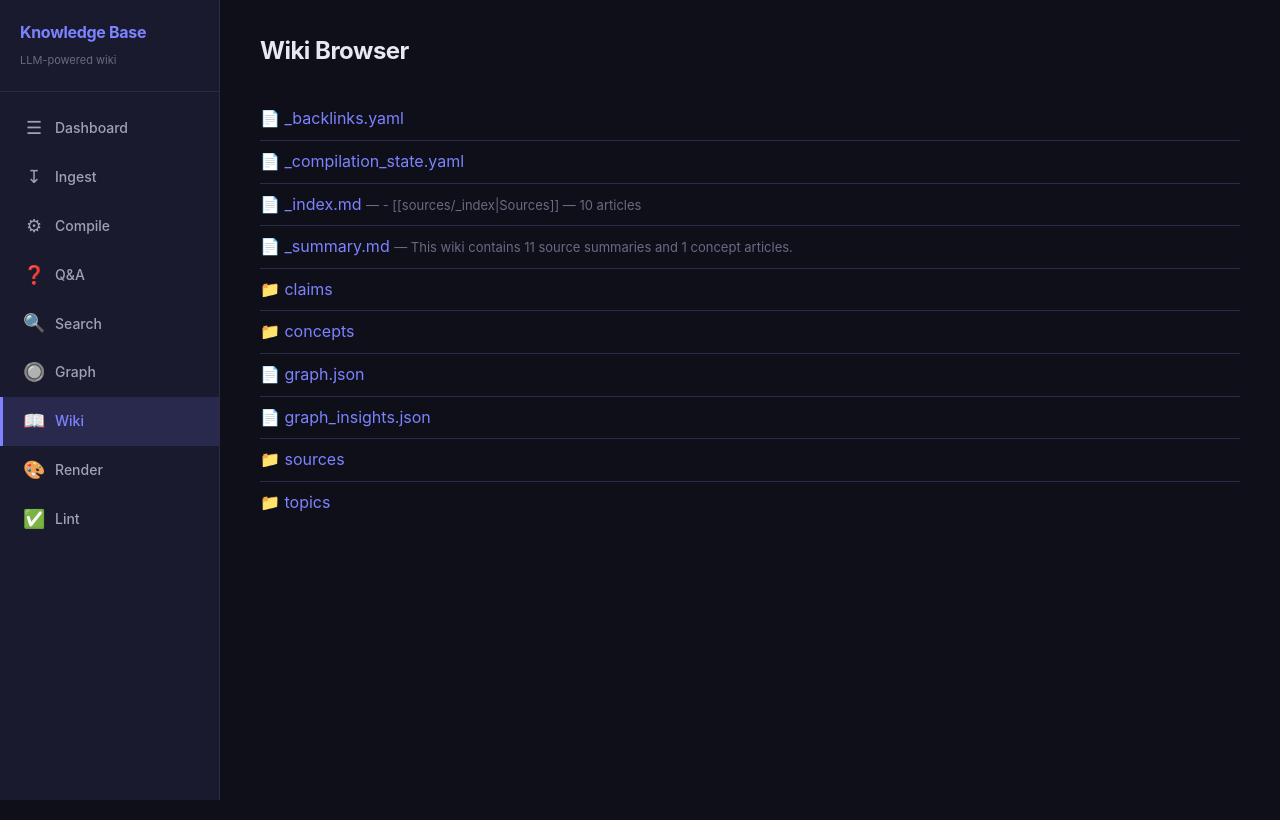
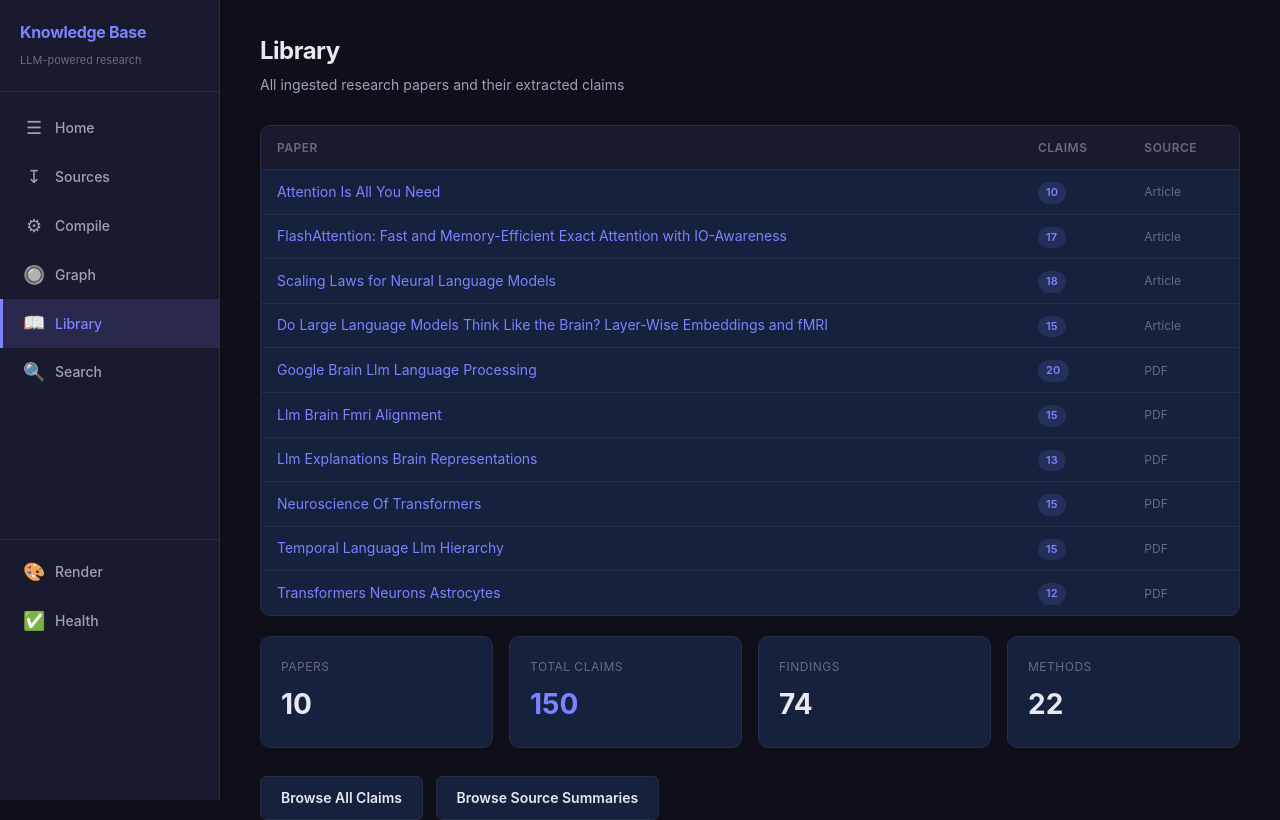
Before and after one commit to jyothivenkat-hub/llm-knowledge-base, a Flask app: page /wiki/ in a window 1280 px wide. Run offline with Flask 3, Linux system fonts and the light colour scheme.

Commit message:
Clean up sidebar and rebuild Library page
Co-Authored-By: Claude Opus 4.6 (1M context) <noreply@anthropic.com>

```diff
--- a/src/dashboard/app.py
+++ b/src/dashboard/app.py
@@ -137,6 +137,51 @@ def create_app(config: Optional[Config] = None) -> Flask:
             for i, p in enumerate(parts):
                 breadcrumb.append({"name": p, "path": "/".join(parts[:i+1])})
 
+        # Library landing page (wiki root)
+        if not path or path == "":
+            papers = []
+            graph_nodes = []
+            if config.graph_path.exists():
+                graph = json.loads(config.graph_path.read_text(encoding="utf-8"))
+                graph_nodes = graph.get("nodes", [])
+
+            # Build paper list from manifest
+            from ..ingest.manifest import Manifest
+            manifest = Manifest(config.raw_path / "_manifest.yaml")
+            for entry in manifest.all_entries():
+                claim_count = sum(1 for n in graph_nodes if entry.path in n.get("source_paper", ""))
+                source_type = "PDF" if entry.path.endswith(".pdf") else "Article"
+                # Find the wiki source summary if it exists
+                slug_name = entry.path.split("/")[-1].rsplit(".", 1)[0]
+                wiki_source = None
+                for f in (wiki_path / "sources").glob("*.md"):
+                    if slug_name.lower() in f.stem.lower():
+                        wiki_source = str(f.relative_to(wiki_path))
+                        break
+                papers.append({
+                    "title": entry.title,
+                    "path": wiki_source or f"sources/{slug_name}.md",
+                    "claim_count": claim_count,
+                    "source_type": source_type,
+                })
+
+            # Claims summary
+            type_counts = {}
+            for n in graph_nodes:
+                t = n.get("type", "claim")
+                type_counts[t] = type_counts.get(t, 0) + 1
+
+            claims_summary = {
+                "total": len(graph_nodes),
+                "findings": type_counts.get("finding", 0),
+                "methods": type_counts.get("method", 0),
+            }
+
+            return render_template("wiki.html", active="wiki", is_dir=True,
+                                   is_library_root=True, papers=papers,
+                                   claims_summary=claims_summary)
+
+        # Regular directory browse
         if target.is_dir():
             items = []
             for item in sorted(target.iterdir()):
@@ -146,7 +191,6 @@ def create_app(config: Optional[Config] = None) -> Flask:
                 brief = ""
                 if item.is_file() and item.suffix == ".md":
                     content = read_markdown(item)
-                    # Extract first non-heading line
                     for line in strip_frontmatter(content).splitlines():
                         line = line.strip()
                         if line and not line.startswith("#") and not line.startswith("---"):
@@ -154,22 +198,45 @@ def create_app(config: Optional[Config] = None) -> Flask:
                             break
                 items.append({"name": item.name, "path": rel, "is_dir": item.is_dir(), "brief": brief})
             return render_template("wiki.html", active="wiki", is_dir=True,
+                                   is_library_root=False, dir_name=Path(path).name.title(),
                                    items=items, breadcrumb=breadcrumb)
 
+        # Single article view
         if target.exists() and target.suffix == ".md":
             content = read_markdown(target)
             html = render_md(strip_frontmatter(content))
+
+            # Extract title
+            article_title = target.stem.replace("-", " ").title()
+            for line in content.splitlines():
+                if line.startswith("# "):
+                    article_title = line[2:].strip()
+                    break
+
+            # Find claims from this paper
+            article_claims = []
+            article_source = ""
+            if config.graph_path.exists():
+                graph = json.loads(config.graph_path.read_text(encoding="utf-8"))
+                # Match claims by source paper or by filename
+                for n in graph.get("nodes", []):
+                    sp = n.get("source_paper", "")
+                    if target.stem.lower() in sp.lower() or sp.lower() in str(target).lower():
+                        article_claims.append(n)
 
             # Load backlinks
             backlinks = []
             bl_path = wiki_path / "_backlinks.yaml"
             if bl_path.exists():
                 bl_data = yaml.safe_load(bl_path.read_text(encoding="utf-8")) or {}
-                stem = target.stem.lower()
-                backlinks = bl_data.get(stem, [])
+                backlinks = bl_data.get(target.stem.lower(), [])
 
             return render_template("wiki.html", active="wiki", is_dir=False,
-                                   content=html, breadcrumb=breadcrumb, backlinks=backlinks)
+                                   is_article=True, article_title=article_title,
+                                   article_source=article_source,
+                                   article_claims=article_claims,
+                                   content=html, breadcrumb=breadcrumb,
+                                   backlinks=backlinks)
 
         return "Not found", 404
 
--- a/src/dashboard/templates/base.html
+++ b/src/dashboard/templates/base.html
@@ -10,18 +10,19 @@
     <nav class="sidebar">
         <div class="sidebar-brand">
             <h1>Knowledge Base</h1>
-            <span>LLM-powered wiki</span>
+            <span>LLM-powered research</span>
         </div>
         <ul class="nav-items">
-            <li><a href="/" class="{% if active == 'home' %}active{% endif %}"><span class="icon">&#9776;</span> Dashboard</a></li>
-            <li><a href="/ingest" class="{% if active == 'ingest' %}active{% endif %}"><span class="icon">&#8615;</span> Ingest</a></li>
+            <li><a href="/" class="{% if active == 'home' %}active{% endif %}"><span class="icon">&#9776;</span> Home</a></li>
+            <li><a href="/ingest" class="{% if active == 'ingest' %}active{% endif %}"><span class="icon">&#8615;</span> Sources</a></li>
             <li><a href="/compile" class="{% if active == 'compile' %}active{% endif %}"><span class="icon">&#9881;</span> Compile</a></li>
-            <li><a href="/qa" class="{% if active == 'qa' %}active{% endif %}"><span class="icon">&#10067;</span> Q&A</a></li>
+            <li><a href="/graph" class="{% if active == 'graph' %}active{% endif %}"><span class="icon">&#128280;</span> Graph</a></li>
+            <li><a href="/wiki/" class="{% if active == 'wiki' %}active{% endif %}"><span class="icon">&#128214;</span> Library</a></li>
             <li><a href="/search" class="{% if active == 'search' %}active{% endif %}"><span class="icon">&#128269;</span> Search</a></li>
-            <li><a href="/graph" class="{% if active == 'graph' %}active{% endif %}"><span class="icon">&#128280;</span> Graph</a></li>
-            <li><a href="/wiki/" class="{% if active == 'wiki' %}active{% endif %}"><span class="icon">&#128214;</span> Wiki</a></li>
+        </ul>
+        <ul class="nav-items" style="border-top: 1px solid var(--border); margin-top: 8px; padding-top: 8px;">
             <li><a href="/render" class="{% if active == 'render' %}active{% endif %}"><span class="icon">&#127912;</span> Render</a></li>
-            <li><a href="/lint" class="{% if active == 'lint' %}active{% endif %}"><span class="icon">&#9989;</span> Lint</a></li>
+            <li><a href="/lint" class="{% if active == 'lint' %}active{% endif %}"><span class="icon">&#9989;</span> Health</a></li>
         </ul>
     </nav>
     <main class="main">
--- a/src/dashboard/templates/wiki.html
+++ b/src/dashboard/templates/wiki.html
@@ -1,20 +1,107 @@
 {% extends "base.html" %}
-{% block title %}Wiki{% endblock %}
+{% block title %}Library{% endblock %}
 {% block content %}
+
+{% if is_article %}
+    <!-- Reading a specific article -->
     <div class="page-header">
-    <h2>Wiki Browser</h2>
+        <h2>{{ article_title }}</h2>
+        {% if article_source %}<p>Source: {{ article_source }}</p>{% endif %}
+    </div>
+
+    {% if article_claims %}
+    <div style="margin-bottom: 20px;">
+        <span style="color: var(--text-muted); font-size: 13px;">{{ article_claims | length }} claims extracted from this paper:</span>
+        <div style="display:flex;flex-wrap:wrap;gap:4px;margin-top:8px;">
+            {% for c in article_claims %}
+            <span class="badge badge-info" style="font-size:11px;cursor:pointer;" title="{{ c.text }}">{{ c.type }}</span>
+            {% endfor %}
+        </div>
+    </div>
+    {% endif %}
+
+    {% if backlinks %}
+    <div style="margin-bottom: 16px;">
+        <span style="color: var(--text-muted); font-size: 13px;">Backlinks:</span>
+        {% for bl in backlinks %}
+        <a href="/wiki/{{ bl }}" class="badge badge-info" style="margin-left: 4px;">{{ bl }}</a>
+        {% endfor %}
+    </div>
+    {% endif %}
+
+    <div class="wiki-content">{{ content | safe }}</div>
+
+{% elif is_dir and is_library_root %}
+    <!-- Library landing page -->
+    <div class="page-header">
+        <h2>Library</h2>
+        <p>All ingested research papers and their extracted claims</p>
+    </div>
+
+    {% if papers %}
+    <div class="table-wrap">
+        <table>
+            <thead>
+                <tr>
+                    <th>Paper</th>
+                    <th>Claims</th>
+                    <th>Source</th>
+                </tr>
+            </thead>
+            <tbody>
+                {% for p in papers %}
+                <tr style="cursor:pointer;" onclick="window.location='/wiki/{{ p.path }}'">
+                    <td><a href="/wiki/{{ p.path }}">{{ p.title }}</a></td>
+                    <td><span class="badge badge-info">{{ p.claim_count }}</span></td>
+                    <td style="font-size:12px;color:var(--text-muted);">{{ p.source_type }}</td>
+                </tr>
+                {% endfor %}
+            </tbody>
+        </table>
+    </div>
+    {% endif %}
+
+    {% if claims_summary %}
+    <div class="cards" style="margin-top: 20px;">
+        <div class="card">
+            <div class="card-label">Papers</div>
+            <div class="card-value">{{ papers | length }}</div>
+        </div>
+        <div class="card">
+            <div class="card-label">Total Claims</div>
+            <div class="card-value accent">{{ claims_summary.total }}</div>
+        </div>
+        <div class="card">
+            <div class="card-label">Findings</div>
+            <div class="card-value">{{ claims_summary.findings }}</div>
+        </div>
+        <div class="card">
+            <div class="card-label">Methods</div>
+            <div class="card-value">{{ claims_summary.methods }}</div>
+        </div>
+    </div>
+    {% endif %}
+
+    <div style="margin-top: 20px;">
+        <a href="/wiki/claims/" class="btn btn-secondary">Browse All Claims</a>
+        <a href="/wiki/sources/" class="btn btn-secondary" style="margin-left:8px;">Browse Source Summaries</a>
+    </div>
+
+{% elif is_dir %}
+    <!-- Regular directory browse -->
+    <div class="page-header">
+        <h2>{{ dir_name }}</h2>
     </div>
 
     {% if breadcrumb %}
     <div class="wiki-breadcrumb">
-    <a href="/wiki/">wiki</a>
+        <a href="/wiki/">Library</a>
         {% for b in breadcrumb %}
          / <a href="/wiki/{{ b.path }}">{{ b.name }}</a>
         {% endfor %}
     </div>
     {% endif %}
 
-{% if is_dir %}
     <ul class="wiki-file-list">
         {% for item in items %}
         <li>
@@ -27,15 +114,6 @@
         </li>
         {% endfor %}
     </ul>
-{% else %}
-    {% if backlinks %}
-    <div style="margin-bottom: 16px;">
-        <span style="color: var(--text-muted); font-size: 13px;">Backlinks:</span>
-        {% for bl in backlinks %}
-        <a href="/wiki/{{ bl }}" class="badge badge-info" style="margin-left: 4px;">{{ bl }}</a>
-        {% endfor %}
-    </div>
-    {% endif %}
-    <div class="wiki-content">{{ content | safe }}</div>
+
 {% endif %}
 {% endblock %}
```
Lines whose indentation alone changed are shown as unchanged.
